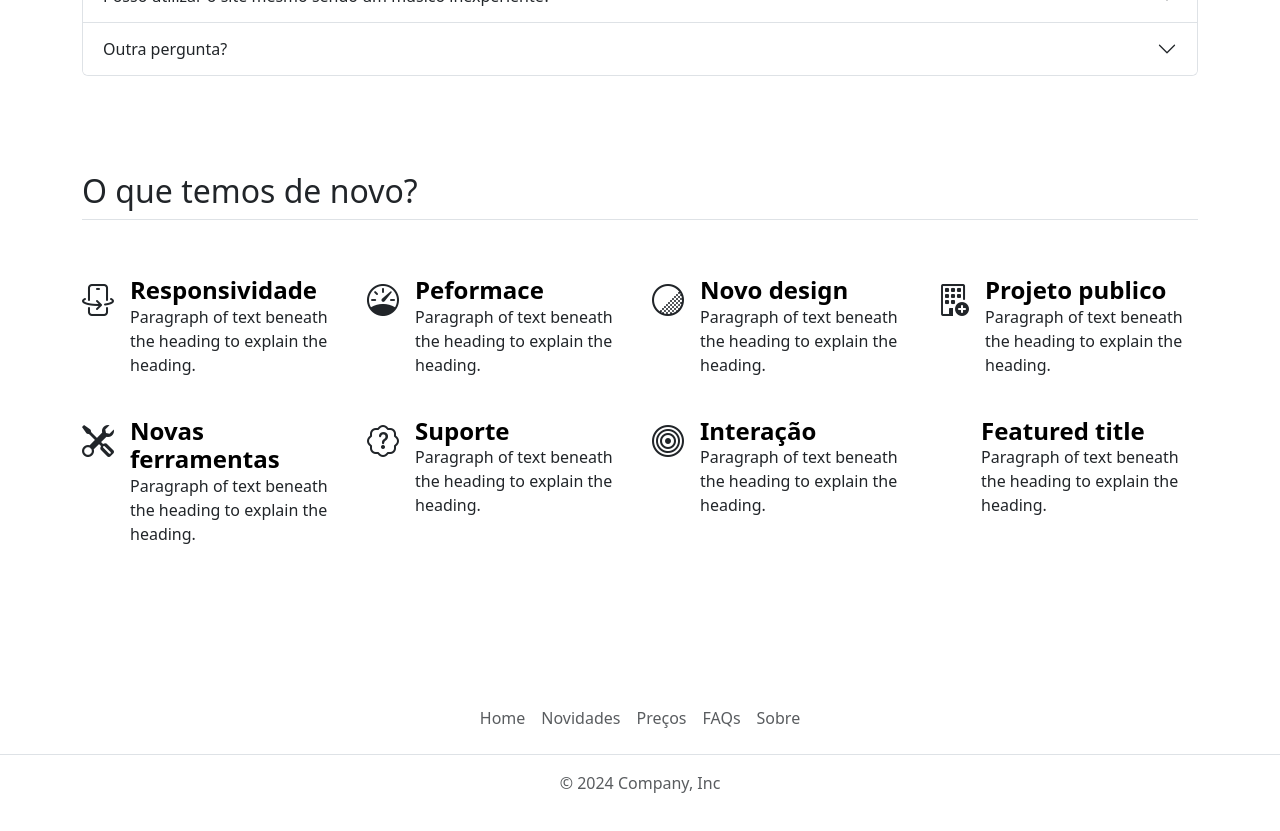
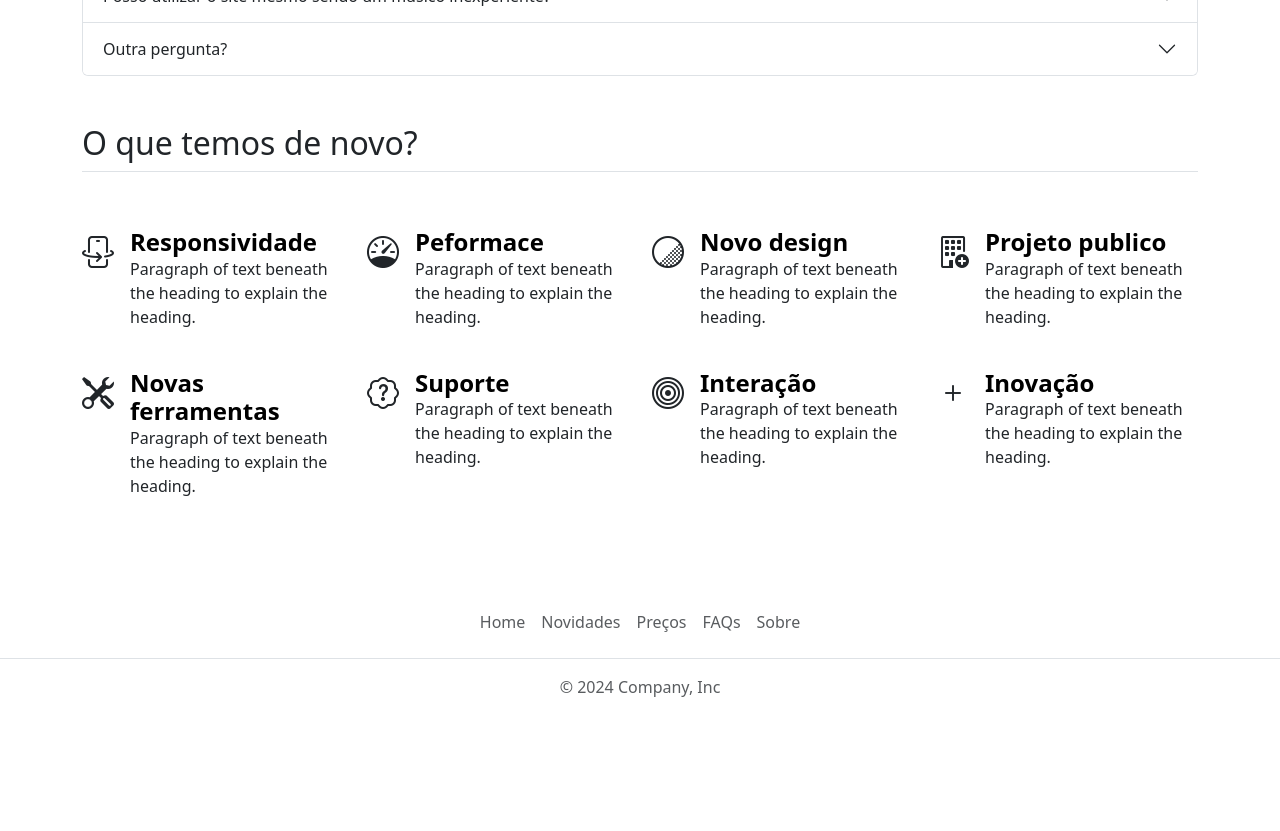
Before and after one commit to victorhugorl/percepcao_musical_app_web-version, a React (Vite) app in the folder frontend/: page / in a window 1280 px wide. Shown: the part 1160-1991 px from the top of the page. After the commit the page ends 1915 px from the top, so only its background shows below. Built offline with nearby package versions, Linux system fonts and the light colour scheme.

Commit message:
creating index

```diff
--- a/frontend/src/App.tsx
+++ b/frontend/src/App.tsx
@@ -132,7 +132,7 @@ export default () => {
                     </div>
                 </div>
             </div>
-            <div className="py-5 container" id="icon-grid">
+            <div className="container" id="icon-grid">
                 <h2 className="pb-2 border-bottom">O que temos de novo?</h2>
 
                 <div className="row row-cols-1 row-cols-sm-2 row-cols-md-3 row-cols-lg-4 g-4 py-5">
@@ -221,16 +221,10 @@ export default () => {
                         </div>
                     </div>
                     <div className="col d-flex align-items-start">
-                        <svg
-                            className="bi text-body-secondary flex-shrink-0 me-3"
-                            width="1.75em"
-                            height="1.75em"
-                        >
-                            <use xlinkActuate="#tools"></use>
-                        </svg>
+                        <i className="bi bi-plus fs-2 me-3"></i>
                         <div>
                             <h3 className="fw-bold mb-0 fs-4 text-body-emphasis">
-                                Featured title
+                                Inovação
                             </h3>
                             <p>
                                 Paragraph of text beneath the heading to explain
```
